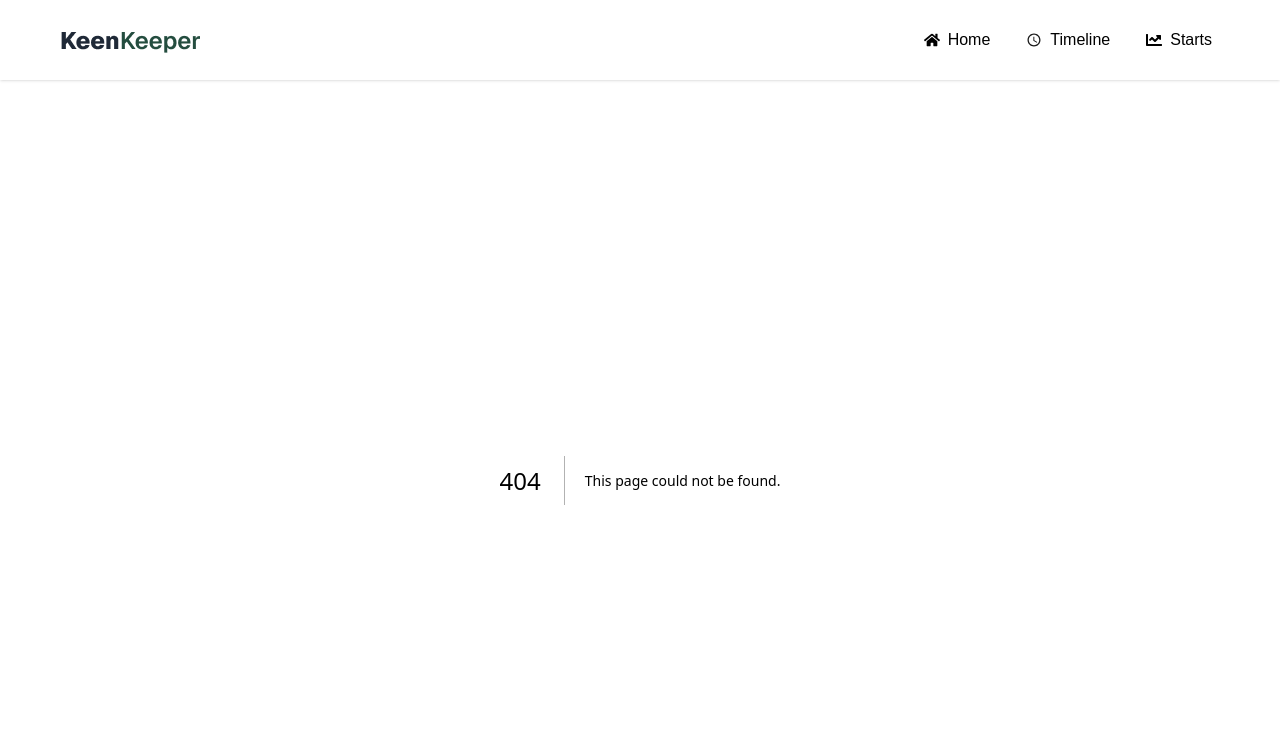
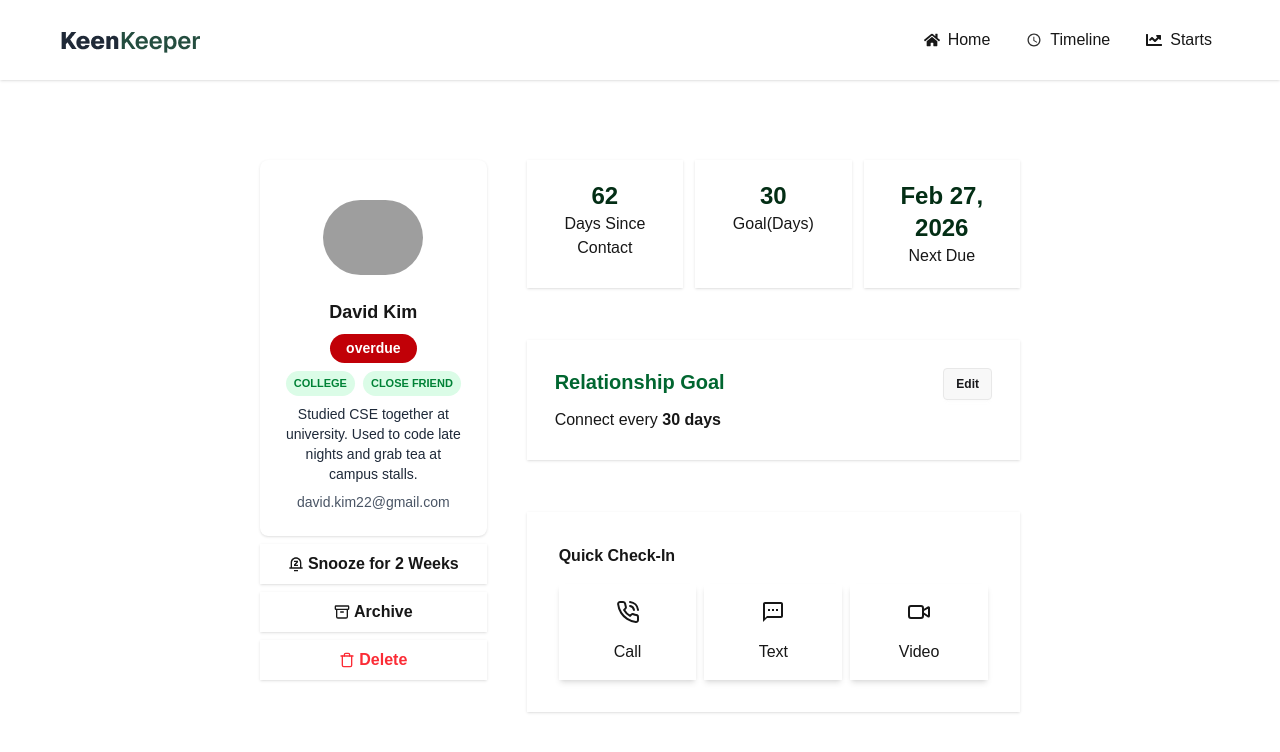
Before and after one commit to kallol-Dey229/assignment7-keen-keeper-using-nextjs, a Next.js app: page /friends/1 in a window 1280 px wide. Before the commit this address had no page. Shown: the top 752 px of the page. Built offline with nearby package versions, Linux system fonts and the light colour scheme; grey boxes are pictures that could not be loaded.

Commit message:
Card Details done patially

```diff
--- a/public/friends.json
+++ b/public/friends.json
@@ -7,7 +7,7 @@
     "days_since_contact": 20,
     "status": "overdue",
     "tags": ["COLLEGE", "CLOSE FRIEND"],
-    "bio": "We studied CSE together at university. Used to code late nights and grab tea at campus stalls.",
+    "bio": "Studied CSE together at university. Used to code late nights and grab tea at campus stalls.",
     "goal": 14,
     "next_due_date": "2026-04-01"
   },
--- /dev/null
+++ b/src/app/friends/[friendId]/page.jsx
@@ -0,0 +1,111 @@
+import Image from "next/image";
+import Link from "next/link";
+import { LuArchive, LuPhoneCall, LuTrash, LuVideo } from "react-icons/lu";
+import { MdOutlineTextsms } from "react-icons/md";
+import { RiNotificationSnoozeLine } from "react-icons/ri";
+
+const FriendsDetails = async ({ params }) => {
+    const { friendId } = await params;
+
+    const res = await fetch('http://localhost:3000/friends.json');
+    const friends = await res.json();
+    const friend = friends.find((f) => f.id === parseInt(friendId));
+
+
+    const { name, picture, days_since_contact, tags, status, bio, email } = friend;
+
+    return (
+        <div className="grid grid-cols-3 mt-20 gap-10 mx-65 h-full">
+            <div className="space-y-2 col-span-1 left ">
+                <div className="card bg-base-100 shadow-sm">
+                    <figure className="px-10 pt-10">
+                        <Image
+                            src={picture}
+                            alt={name}
+                            width={100}
+                            height={100}
+                            className="rounded-full"
+                            unoptimized
+                        />
+                    </figure>
+                    <div className="card-body items-center text-center">
+                        <h2 className="card-title">{name}</h2>
+
+                        <p className={`text-white font-semibold px-4 py-1 flex items-center rounded-full ${status === "overdue" ? "bg-red-700" :
+                                status === "almost due" ? "bg-yellow-700" :
+                                    "bg-green-700"
+                            }`}>
+                            {status}
+                        </p>
+
+                        <p className="flex gap-2">{tags.map((tag) => (
+                            <span key={tag} className="bg-green-100 text-[11px] font-semibold text-green-700 px-2 py-1 flex  items-center rounded-full">
+                                {tag}
+                            </span>
+                        ))}</p>
+
+                        <p className="text-gray-800 text-sm">{bio}</p>
+                        <p className="text-gray-600 text-sm">{email}</p>
+
+
+
+                    </div>
+                </div>
+                <p className="bg-base-100 shadow-sm p-2 flex items-center justify-center gap-1 font-bold"><RiNotificationSnoozeLine /> Snooze for 2 Weeks</p>
+
+                <p className="bg-base-100 shadow-sm p-2 flex items-center justify-center gap-1 font-bold"><LuArchive /> Archive</p>
+
+                <p className="bg-base-100 shadow-sm p-2 flex items-center justify-center gap-1 font-bold text-red-500"><LuTrash /> Delete</p>
+            </div>
+
+            <div className="right col-span-2 space-y-13">
+            <div className="grid grid-cols-3 gap-3">
+                <div className="bg-base-100 shadow-sm p-5 text-center">
+                    <h2 className="font-bold text-green-950 text-2xl">62</h2>
+                    <p>Days Since Contact</p>
+                </div>
+                <div className="bg-base-100 shadow-sm p-5 text-center">
+                    <h2 className="font-bold text-green-950 text-2xl">30</h2>
+                    <p>Goal(Days)</p>
+                </div>
+                <div className="bg-base-100 shadow-sm p-5 text-center">
+                    <h2 className="font-bold text-green-950 text-2xl">Feb 27, 2026</h2>
+                    <p>Next Due</p>
+                </div>
+            </div>
+
+
+            <div className="bg-base-100 shadow-sm p-7 mt-4 space-y-2">
+                <div className="flex justify-between">
+                    <h3 className="font-semibold text-green-800 text-xl">Relationship Goal</h3>
+                    <p className="btn btn-sm">Edit</p>
+                </div>
+                <p>Connect every <span className="font-bold">30 days</span></p>
+            </div>
+
+            <div>
+                <div className="bg-base-100 shadow-sm p-8 mt-4 space-y-4">
+                    <h2 className="font-semibold">Quick Check-In</h2>
+                    <div className="grid grid-cols-3 gap-2">
+                        <div className="bg-base-100 shadow-md p-4 text-center">
+                            <p className="flex justify-center mb-4 text-2xl"><LuPhoneCall /></p>
+                            <h2>Call</h2>
+                        </div>
+                        <div className="bg-base-100 shadow-md p-4 text-center">
+                            <p className="flex justify-center mb-4 text-2xl"><MdOutlineTextsms /></p>
+                            <h2>Text</h2>
+                        </div>
+                        <div className="bg-base-100 shadow-md p-4 text-center">
+                            <p className="flex justify-center mb-4 text-2xl"><LuVideo /></p>
+                            <h2>Video</h2>
+                        </div>
+                    </div>
+                </div>
+            </div>
+
+            </div>
+        </div>
+    );
+};
+
+export default FriendsDetails;
--- a/src/app/friends/FriendsData.jsx
+++ b/src/app/friends/page.jsx
@@ -1,12 +1,14 @@
 
 import FriendsCard from '../../components/FriendsCard';
 
-const FriendsData =async () => {
+const FriendsData = async () => {
     const res = await fetch('http://localhost:3000/friends.json');
     const friends = await res.json();
     return (
         <div className="grid grid-cols-4 gap-4 mx-65 mt-20">
-            {friends.map(friend => <FriendsCard key={friend.id} friend={friend}></FriendsCard>)}
+            {
+                friends.map(friend => <FriendsCard key={friend.id} friend={friend}></FriendsCard>)
+            }
         </div>
     );
 };
--- a/src/app/page.js
+++ b/src/app/page.js
@@ -1,4 +1,4 @@
-import FriendsData from "@/app/friends/FriendsData";
+import FriendsData from "@/app/friends/page";
 import { FaPlus } from "react-icons/fa";
 
 export default function Home() {
--- a/src/components/FriendsCard.jsx
+++ b/src/components/FriendsCard.jsx
@@ -1,9 +1,12 @@
 import Image from "next/image";
+import Link from "next/link";
 
 const FriendsCard = ({ friend }) => {
-    const { name, picture, days_since_contact, tags, status } = friend;
+    const { id, name, picture, days_since_contact, tags, status } = friend;
+
     return (
-        <div className="card bg-base-100 shadow-sm">
+        <Link href={`/friends/${id}`}>
+            <div className="card bg-base-100 shadow-sm cursor-pointer hover:shadow-md transition">
                 <figure className="px-10 pt-10">
                     <Image
                         src={picture}
@@ -14,24 +17,39 @@ const FriendsCard = ({ friend }) => {
                         unoptimized
                     />
                 </figure>
+
                 <div className="card-body items-center text-center">
                     <h2 className="card-title">{name}</h2>
-                <p className="text-gray-600">{days_since_contact}d ago</p>
-                <p className="flex gap-2">{tags.map((tag) => (
-                    <span key={tag} className="bg-green-100 text-[11px] font-semibold text-green-700 px-2 py-1 flex  items-center rounded-full">
+
+                    <p className="text-gray-600">
+                        {days_since_contact}d ago
+                    </p>
+
+                    <div className="flex gap-2 flex-wrap justify-center">
+                        {tags.map((tag) => (
+                            <span
+                                key={tag}
+                                className="bg-green-100 text-[11px] font-semibold text-green-700 px-2 py-1 flex items-center rounded-full"
+                            >
                                 {tag}
                             </span>
-                ))}</p>
+                        ))}
+                    </div>
 
-                <p className={`text-white font-semibold px-4 py-1 flex items-center rounded-full ${
-                    status === "overdue" ? "bg-red-700" :
-                    status === "almost due" ? "bg-yellow-700" :
-                    "bg-green-700"
-                }`}>
+                    <p
+                        className={`text-white font-semibold px-4 py-1 flex items-center rounded-full ${
+                            status === "overdue"
+                                ? "bg-red-700"
+                                : status === "almost due"
+                                ? "bg-yellow-700"
+                                : "bg-green-700"
+                        }`}
+                    >
                         {status}
                     </p>
                 </div>
             </div>
+        </Link>
     );
 };
 
--- /dev/null
+++ b/src/components/FriendsDetailsCard.jsx
@@ -0,0 +1,23 @@
+import Image from 'next/image';
+
+
+const FriendsDetailsCard = () => {
+    return (
+        <div>
+            <div className="card bg-base-100 w-96 shadow-sm">
+                <figure className="px-10 pt-10">
+                    <Image src="" alt="Friend" width={300} height={300} />
+                </figure>
+                <div className="card-body items-center text-center">
+                    <h2 className="card-title">Card Title</h2>
+                    <p>A card component has a figure, a body part, and inside body there are title and actions parts</p>
+                    <div className="card-actions">
+                        <button className="btn btn-primary">Buy Now</button>
+                    </div>
+                </div>
+            </div>
+        </div>
+    );
+};
+
+export default FriendsDetailsCard;
```
Lines whose indentation alone changed are shown as unchanged.
